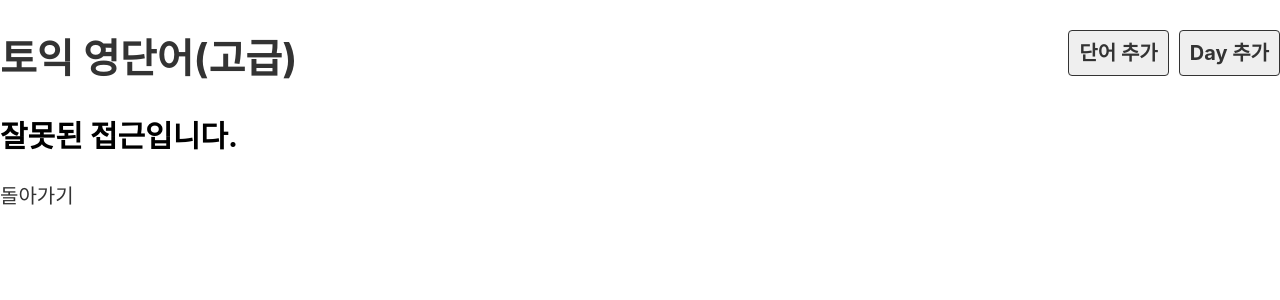
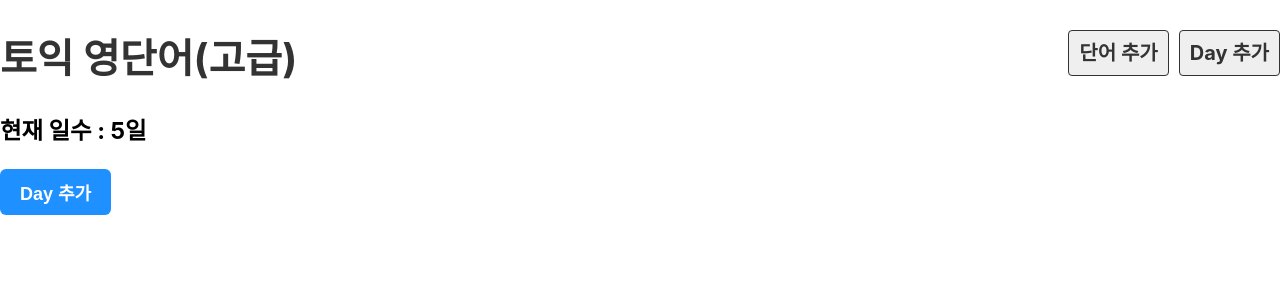
Before and after one commit to bkdragon0228/voca-react, a React (Create React App) app in the folder voca/: page /create_day in a window 1280 px wide. Shown: the top 300 px of the page. Built offline with nearby package versions, Linux system fonts and the light colour scheme; data requests are answered from the project's data file.

Commit message:
기능 : day 추가

```diff
--- a/voca/src/App.js
+++ b/voca/src/App.js
@@ -6,6 +6,7 @@ import Empty from './component/Empty';
 
 import { BrowserRouter as Router, Routes, Route } from 'react-router-dom';
 import CreateWord from './component/CreateWord';
+import CreateDay from './component/CreateDay';
 
 function App() {
     return (
@@ -15,6 +16,7 @@ function App() {
                 <Route path="/" element={<DayList />} />
                 <Route path="/day/:day" element={<Day />} />
                 <Route path="/create_word" element={<CreateWord />} />
+                <Route path="/create_day" element={<CreateDay />} />
                 <Route path="*" element={<Empty />} />
             </Routes>
         </Router>
--- /dev/null
+++ b/voca/src/component/CreateDay.js
@@ -0,0 +1,39 @@
+import { useEffect, useState } from 'react';
+import { useNavigate } from 'react-router-dom';
+
+const CreateDay = () => {
+    const [days, setDays] = useState([]);
+    const navigate = useNavigate();
+    const fetchDay = async () => {
+        const res = await fetch('http://localhost:3001/days');
+        const json = await res.json();
+        setDays(json);
+    };
+    const addDay = () => {
+        fetch(`http://localhost:3001/days/`, {
+            method: 'POST',
+            headers: {
+                'Content-Type': 'application/json',
+            },
+            body: JSON.stringify({
+                day: days.length + 1,
+            }),
+        }).then((res) => {
+            if (res.ok) {
+                alert('생성이 완료 되었습니다.');
+                navigate('/');
+            }
+        });
+    };
+    useEffect(() => {
+        fetchDay();
+    }, []);
+    return (
+        <div>
+            <h3>현재 일수 : {days.length}일</h3>
+            <button onClick={addDay}>Day 추가</button>
+        </div>
+    );
+};
+
+export default CreateDay;
--- a/voca/src/component/Header.js
+++ b/voca/src/component/Header.js
@@ -10,9 +10,9 @@ const Header = () => {
                 <Link to="/create_word" className="link">
                     단어 추가
                 </Link>
-                <a href="#" className="link">
+                <Link to="/create_day" className="link">
                     Day 추가
-                </a>
+                </Link>
             </div>
         </div>
     );
--- a/voca/src/db/db.json
+++ b/voca/src/db/db.json
@@ -15,6 +15,10 @@
     {
       "day": 4,
       "id": 4
+    },
+    {
+      "day": 5,
+      "id": 5
     }
   ],
   "words": [
```
